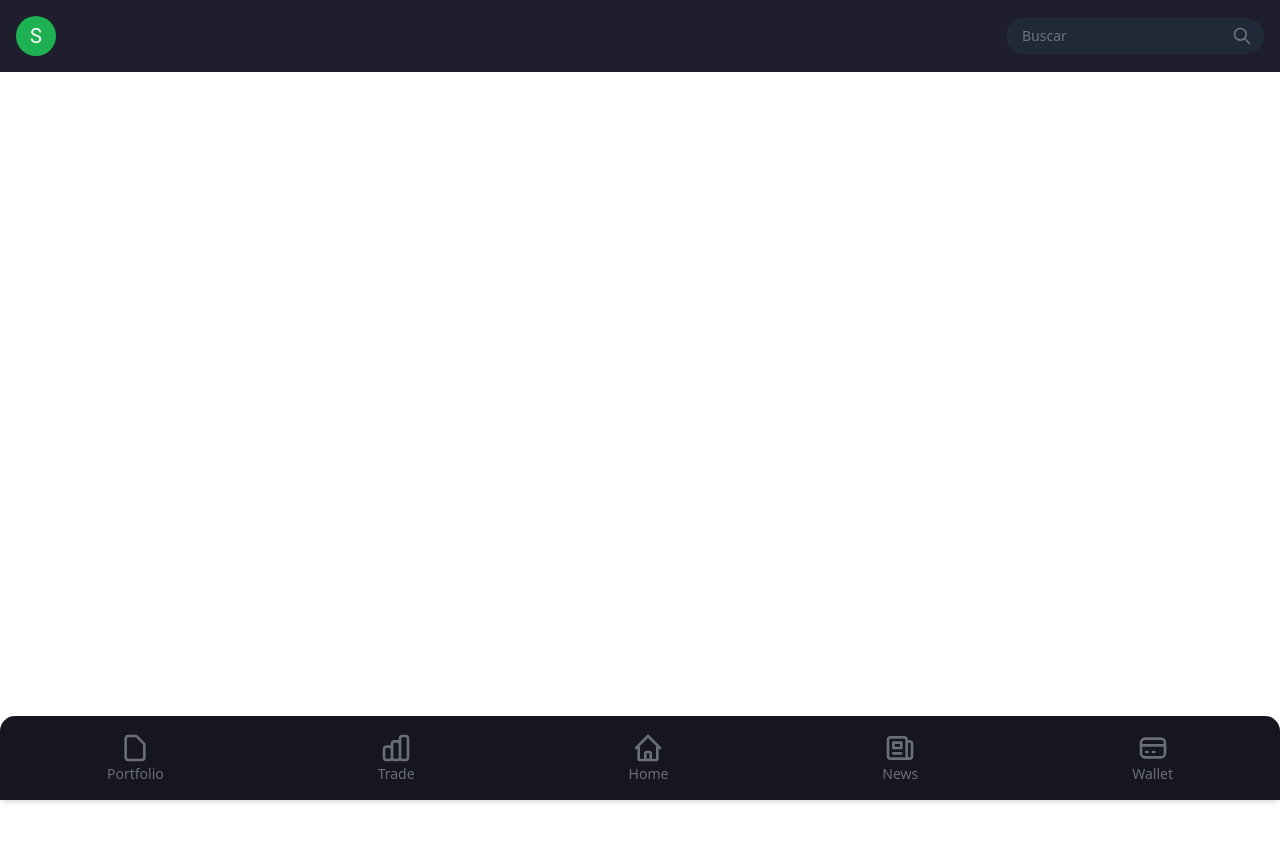
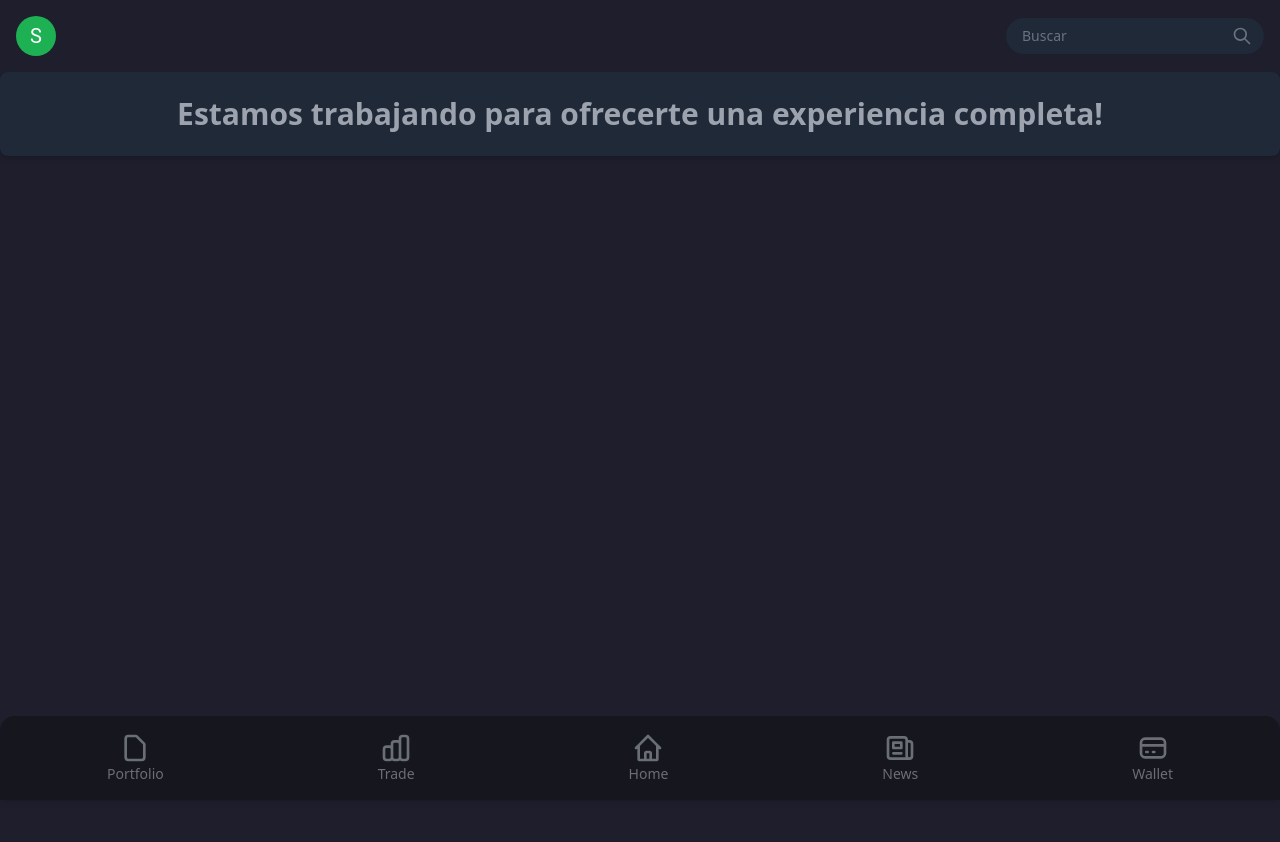
Before and after one commit to Yedpt/RSI_trade_project-Client, a React (Vite) app: page /auth/trade/underConstruction in a window 1280 px wide. Shown: the top 842 px of the page. Before the commit the page ends 800 px from the top, so only its background shows below. Built offline with nearby package versions, Linux system fonts and the light colour scheme; sample sign-in values are in the browser's storage.

Commit message:
add underconstruction page

```diff
--- a/src/pages/UnderConstruction.jsx
+++ b/src/pages/UnderConstruction.jsx
@@ -1,11 +1,13 @@
-import React from 'react'
+import React from "react";
 
 const UnderConstruction = () => {
   return (
-    <div>
-      <p>Página en construccion :D</p>
+    <div className="bg-[#1e1e2d] text-white min-h-screen flex flex-col mt-[4.5rem]">
+      <div className="bg-gray-800 text-gray-400 shadow-md rounded-lg p-6">
+        <h2 className="text-3xl font-bold text-center">Estamos trabajando para ofrecerte una experiencia completa!</h2>
+      </div>
     </div>
-  )
-}
+  );
+};
 
-export default UnderConstruction
+export default UnderConstruction;
```
